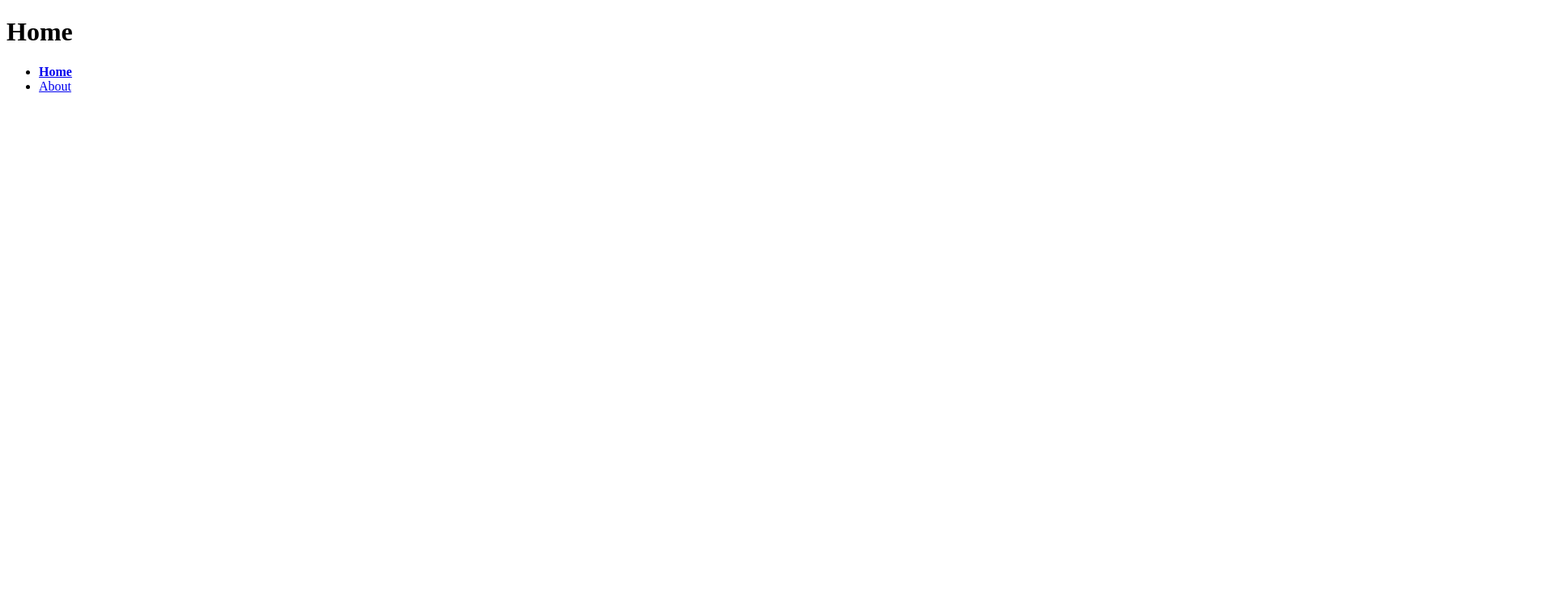
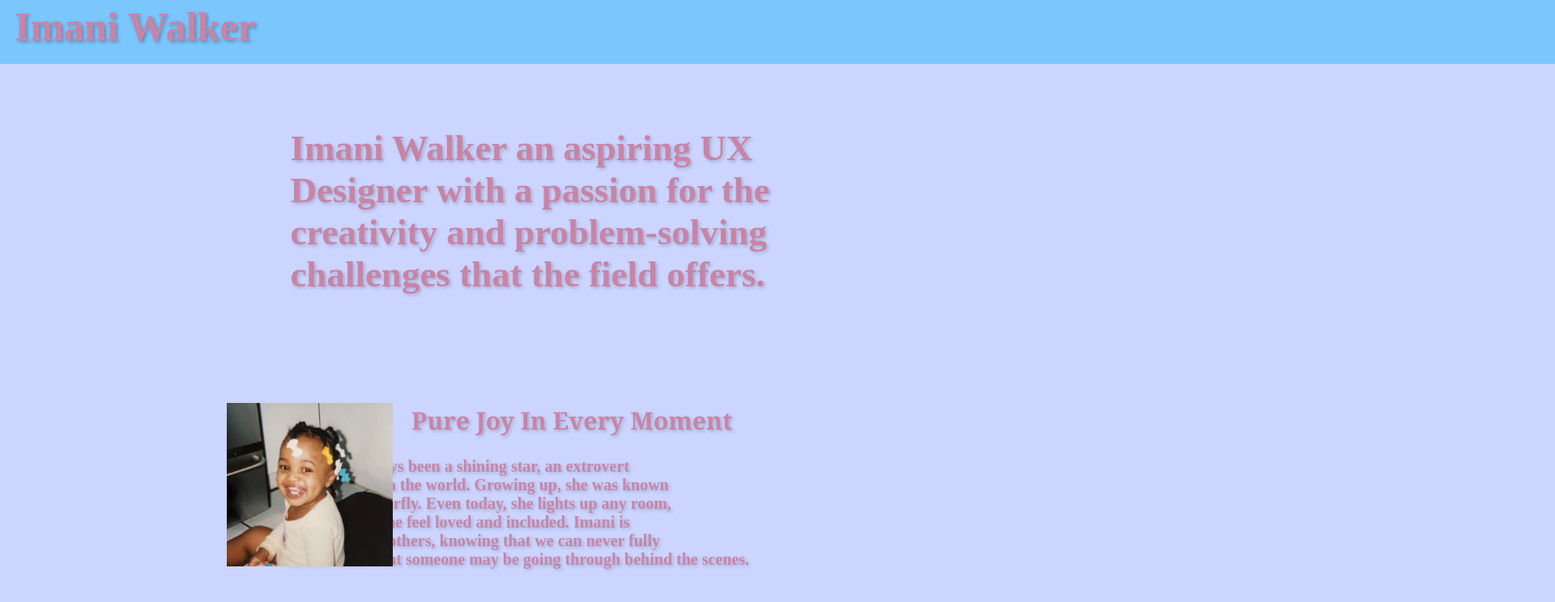
Before and after one commit to ImaniWalker26/Lab-4.5, a plain HTML site: page index.html in a window 1280 px wide. Shown: the top 744 px of the page at 81% size, 1920 px wide, since content can reach past the window. Drawn offline with Linux system fonts and the light colour scheme.

Commit message:
Final Changes

```diff
--- a/index.html
+++ b/index.html
@@ -2,18 +2,28 @@
 <html lang="en">
 <head>
   <meta charset="UTF-8">
-    <meta name="viewport" content="width=device-width, initial-scale=1.0">
-    <title>Homepage</title>
+  <meta name="viewport" content="width=device-width,intial-scale=1.0">
+  <meta http-equiv="X-UA-Compatible" content="ie=edge">
+  <title>Title</title>
   <link rel="stylesheet" href="screen.css">
 </head>
 <body>
-    <h1>Home</h1>
-    <nav>
-      <ul>
-        <li><a href="index.html" class="active">Home</a></li>
-        <li><a href="about.html">About</a></li>
-      </ul>
-    </nav>
+  <div>
+  <h1>Imani Walker</h1>
+</div>
+  <h2>Imani Walker an aspiring UX <br>
+    Designer with a passion for the <br>
+    creativity and problem-solving <br>
+    challenges that the field offers.</h2>
+    <h3>Pure Joy In Every Moment</h3>
+    <h4>Imani has always been a shining star, an extrovert <br>
+      ready to take on the world. Growing up, she was known <br>
+      as a social butterfly. Even today, she lights up any room,<br>
+      making everyone feel loved and included. Imani is <br>
+      always kind to others, knowing that we can never fully <br>  understand what someone may be going through behind the scenes.
+    </h4>
+
+<img src="IMG_1760.jpg" alt="Baby Picture Of Imani Walker" style="width: 205px; height: auto;">
 <script src="index.js"></script>
 </body>
 </html>
--- a/screen.css
+++ b/screen.css
@@ -2,3 +2,46 @@
 a.active {
     font-weight: bold;
 }
+html{
+    background:#CCD5FF;}
+   div{
+    background: #7CC6FE;
+ height: 95px; width: 5000px;
+ position: relative;
+ top: -50px;
+ left: -8px;
+   }
+   body{
+    color: #C884A6;
+text-shadow: 2px 2px 4px rgb(0,0,0,0.2);
+   }
+   div{color: #C884A6;
+    text-shadow: 2px 2px 4px rgb(0,0,0,0.3);
+
+   }
+   img{
+    position: absolute;
+    left: 280px; Top 597px; bottom: 100px;}
+    h4{
+        font-size: 20px; font-family: 'Times New Roman', Times, serif;
+        position:absolute;
+        left: auto; right: 355px; bottom: 70px;
+    }
+    h3 {
+        font-size: 30px; font-family: Georgia, 'Times New Roman', Times, serif;
+    position: absolute;
+    left: 508px; right: auto; bottom: 230px;
+    }
+    h2 {
+        position: absolute;
+        left: 28%;
+        top: 15%;
+        font-size: 45px;
+
+    }
+    h1{
+        font-size: 50px;
+        position: relative;
+        top: 20px;
+        right: -18px;
+    }
```
Also changed, not shown: 4.5 Lab.png (added), IMG_1760.jpg (added), figma-comp.png .png (added). Lines whose indentation alone changed are shown as unchanged.
